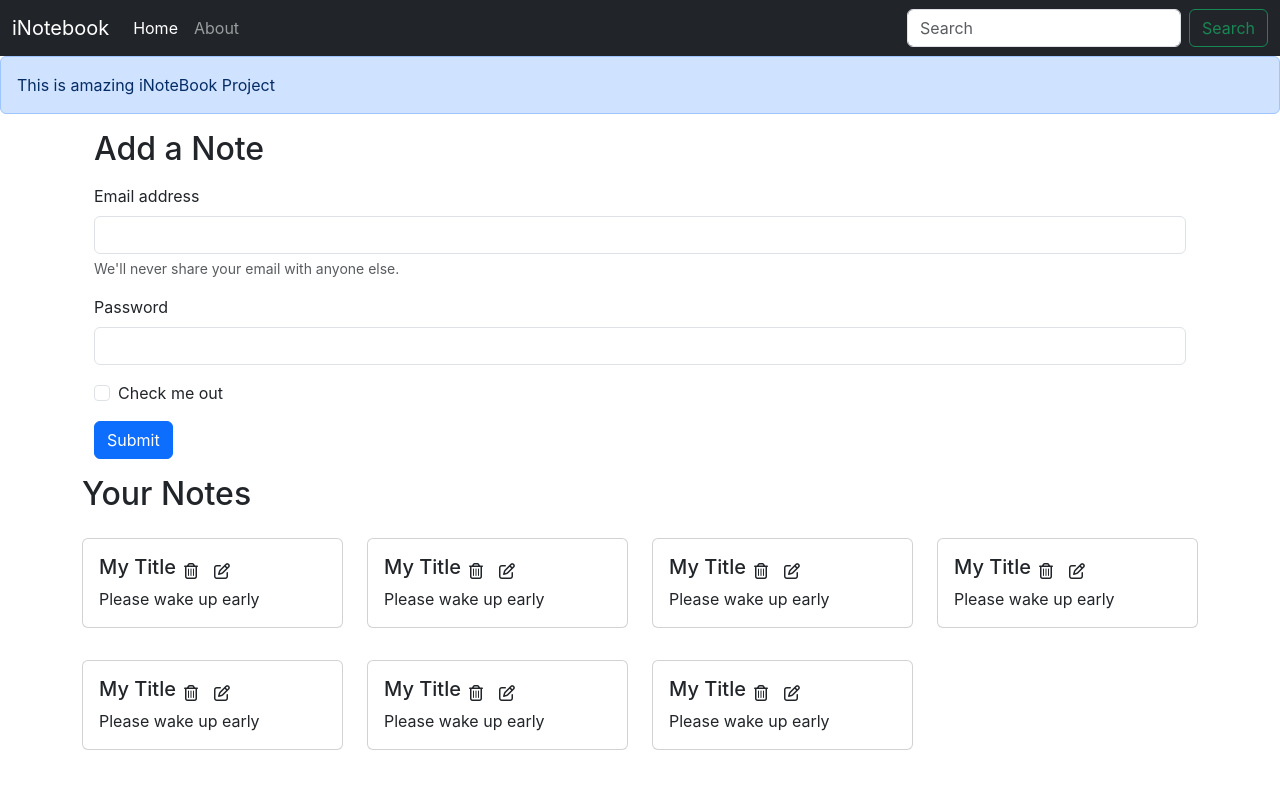
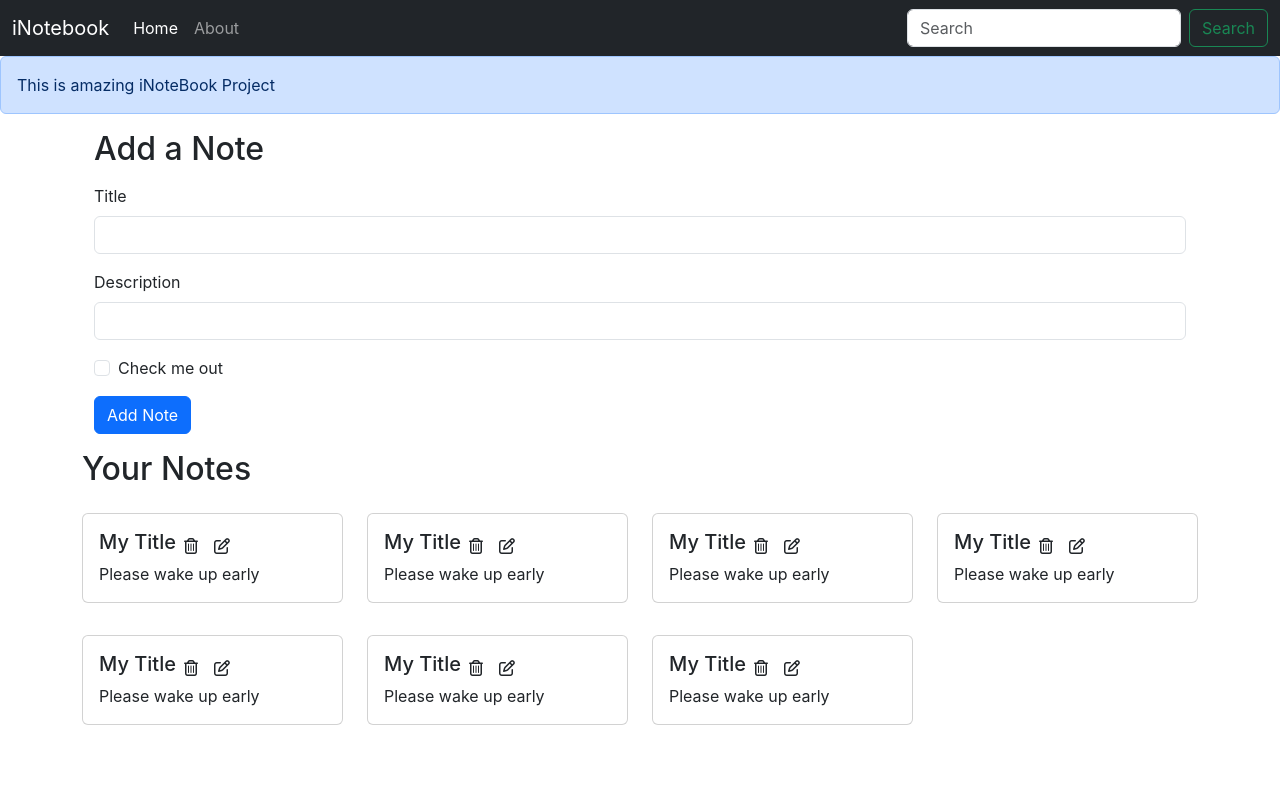
Before and after one commit to rajakumar4182/iNoteBook, a React (Create React App) app: page / in a window 1280 px wide. Shown: the top 788 px of the page. Built offline with nearby package versions, Linux system fonts and the light colour scheme.

Commit message:
AddNote functionality Component

```diff
--- /dev/null
+++ b/src/components/AddNote.js
@@ -0,0 +1,69 @@
+import React, { useContext, useState } from "react";
+import noteContext from "../context/notes/noteContext";
+
+const AddNote = () => {
+  const context = useContext(noteContext);
+  const { addNote } = context;
+
+  const [note, setNote] = useState({
+    title: "",
+    description: "",
+    tag: "default",
+  });
+
+  const handleClick = (e) => {
+    e.preventDefault();
+    addNote(note.title, note.description, note.tag);
+  };
+
+  const onChange = (e) => {
+    setNote({ ...note, [e.target.name]: e.target.value });
+  };
+  return (
+    <div className="container my-3">
+      <h2>Add a Note</h2>
+      <form className="my-3">
+        <div className="mb-3">
+          <label htmlFor="title" className="form-label">
+            Title
+          </label>
+          <input
+            type="text"
+            className="form-control"
+            id="title"
+            name="title"
+            aria-describedby="emailHelp"
+            onChange={onChange}
+          />
+        </div>
+        <div className="mb-3">
+          <label htmlFor="description" className="form-label">
+            Description
+          </label>
+          <input
+            type="text"
+            className="form-control"
+            id="description"
+            name="description"
+            onChange={onChange}
+          />
+        </div>
+        <div className="mb-3 form-check">
+          <input
+            type="checkbox"
+            className="form-check-input"
+            id="exampleCheck1"
+          />
+          <label className="form-check-label" htmlFor="exampleCheck1">
+            Check me out
+          </label>
+        </div>
+        <button type="submit" className="btn btn-primary" onClick={handleClick}>
+          Add Note
+        </button>
+      </form>
+    </div>
+  );
+};
+
+export default AddNote;
--- a/src/components/Home.js
+++ b/src/components/Home.js
@@ -2,48 +2,6 @@
 export const Home = () => {
   return (
     <div>
-      <div className="container my-3">
-        <h2>Add a Note</h2>
-        <form className="my-3">
-          <div className="mb-3">
-            <label htmlFor="exampleInputEmail1" className="form-label">
-              Email address
-            </label>
-            <input
-              type="email"
-              className="form-control"
-              id="exampleInputEmail1"
-              aria-describedby="emailHelp"
-            />
-            <div id="emailHelp" className="form-text">
-              We'll never share your email with anyone else.
-            </div>
-          </div>
-          <div className="mb-3">
-            <label htmlFor="exampleInputPassword1" className="form-label">
-              Password
-            </label>
-            <input
-              type="password"
-              className="form-control"
-              id="exampleInputPassword1"
-            />
-          </div>
-          <div className="mb-3 form-check">
-            <input
-              type="checkbox"
-              className="form-check-input"
-              id="exampleCheck1"
-            />
-            <label className="form-check-label" htmlFor="exampleCheck1">
-              Check me out
-            </label>
-          </div>
-          <button type="submit" className="btn btn-primary">
-            Submit
-          </button>
-        </form>
-      </div>
       <Notes />
     </div>
   );
--- a/src/components/Notes.js
+++ b/src/components/Notes.js
@@ -1,17 +1,21 @@
 import React, { useContext } from "react";
+import Noteitem from "./Noteitem";
+import AddNote from "./AddNote";
 import noteContext from "../context/notes/noteContext";
-import Noteitem from "./Noteitem";
 
 const Notes = () => {
   const context = useContext(noteContext);
-  const { notes } = context;
+  const { notes, addNote } = context;
   return (
+    <>
+      <AddNote />
       <div className="row my-3">
         <h2>Your Notes</h2>
         {notes.map((note) => {
           return <Noteitem key={note._id} note={note} />;
         })}
       </div>
+    </>
   );
 };
 
--- a/src/context/notes/NoteState.js
+++ b/src/context/notes/NoteState.js
@@ -70,8 +70,29 @@
 
   const [notes, setNotes] = useState(notesInitial);
 
+  //Add a Note
+  const addNote = (title, description, tag) => {
+    //toDo Api call
+    const note = {
+      _id: "677b4c221ffcfd91c581fdab",
+      user: "6779ff6d0ff7889835364661",
+      title: title,
+      description: description,
+      tag: tag,
+      date: "2025-01-06T03:21:10.957Z",
+      __v: 0,
+    };
+    setNotes(notes.concat(note));
+  };
+
+  // Delete A Note
+  const deleteNote = () => {};
+
+  // Edit a Note
+  const editNote = () => {};
+
   return (
-    <NoteContext.Provider value={{ notes, setNotes }}>
+    <NoteContext.Provider value={{ notes, addNote, deleteNote, editNote }}>
       {props.children}
     </NoteContext.Provider>
   );
```
Lines whose indentation alone changed are shown as unchanged.
